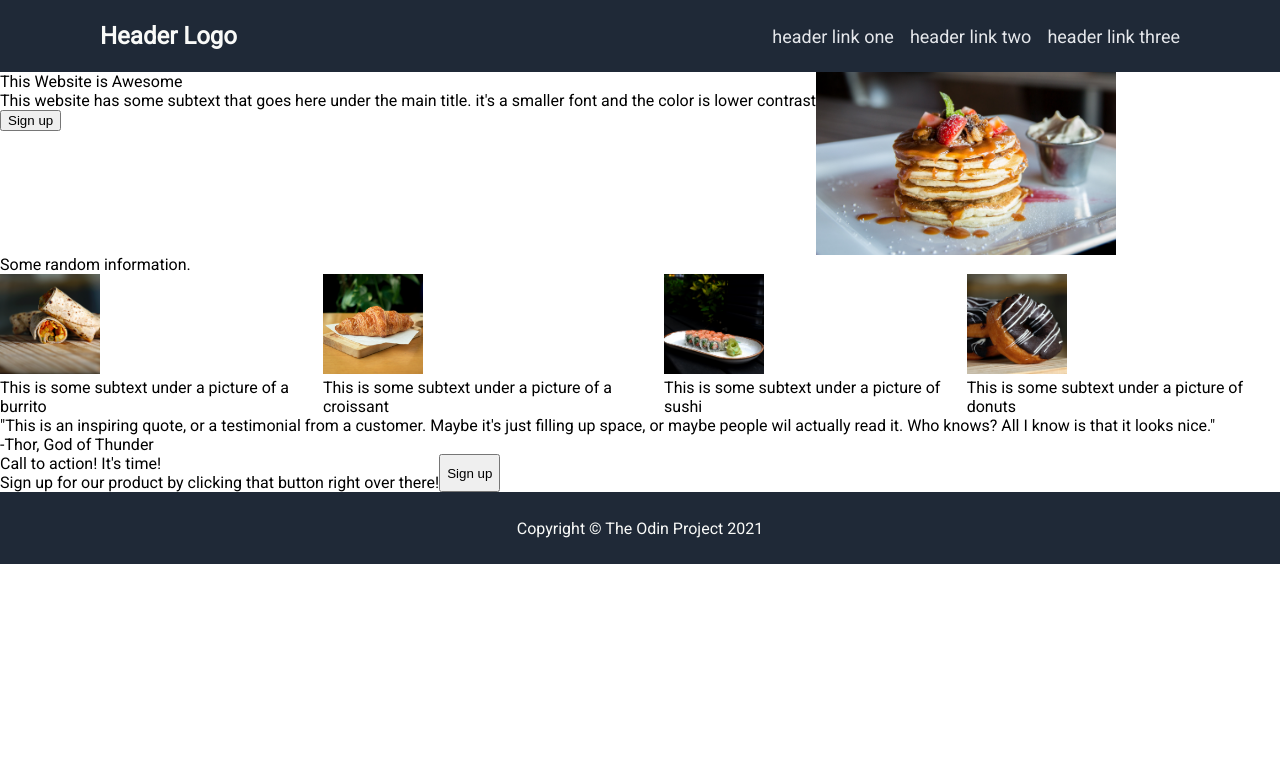
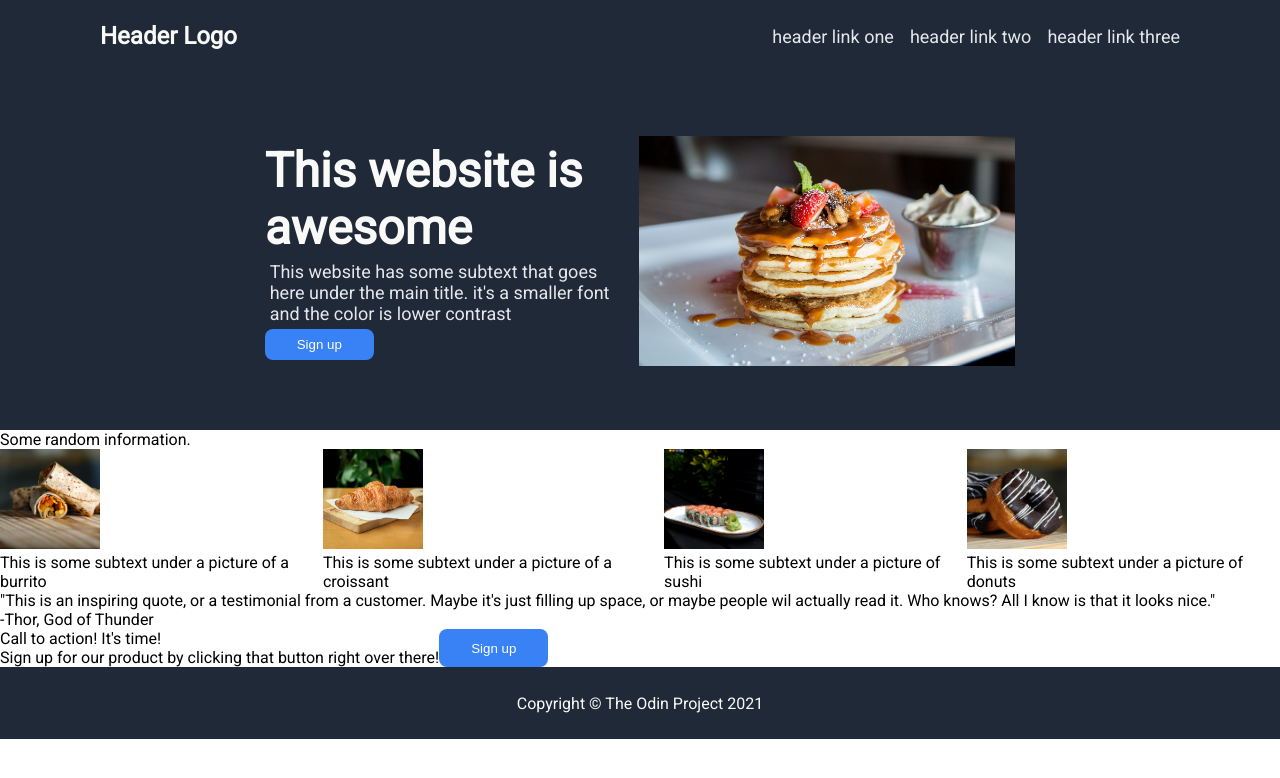
Before and after one commit to kaylanw4/landing-page, a plain HTML site: page index.html in a window 1280 px wide. Drawn offline with Linux system fonts and the light colour scheme.

Commit message:
Finished styling for top portion

```diff
--- a/index.html
+++ b/index.html
@@ -27,9 +27,9 @@
 
         <div class="top">
             <div class="top-body">
-                <div class="title">This Website is Awesome</div>
+                <div class="title">This website is awesome</div>
                 <div class="text">This website has some subtext that goes here under the main title. it's a smaller font and the color is lower contrast</div>
-                <button class="sign-up">Sign up</button>
+                <button class="sign-up-top">Sign up</button>
             </div>
             <img src="./images/pancake.jpg" alt="pancake">
 
@@ -65,7 +65,7 @@
                 <div class="title">Call to action! It's time!</div>
                 <div class="text">Sign up for our product by clicking that button right over there!</div>
             </div>
-            <button class="sign-up">Sign up</button>
+            <button class="sign-up-bot">Sign up</button>
         </div>
 
     </div>
--- a/style.css
+++ b/style.css
@@ -26,6 +26,7 @@ a {
     align-items: center;
     justify-content: space-between;
     padding: 0px 100px;
+    white-space: nowrap;
 
 }
 
@@ -43,7 +44,38 @@ a {
 }
 
 .top {
+    background-color: #1F2937;
     display: flex;
+    align-items: center;
+    justify-content: center;
+    padding: 64px 100px;
+    gap: 24px;
+}
+
+.top-body {
+    flex-basis: 350px;
+    min-width: 350px;
+}
+
+.top .title {
+    font-size: 48px;
+    font-weight: bolder;
+    color: #F9FAF8;
+}
+
+.top .text {
+    font-size: 18px;
+    color: #E5E7EB;
+    margin: 5px;
+}
+
+button {
+    cursor: pointer;
+    padding: 8px 32px;
+    border-radius: 8px;
+    color: white;
+    background-color: #3882F6;
+    border: none;
 }
 
 .bot {
@@ -51,8 +83,8 @@ a {
 }
 
 img {
-    height: auto;
-    width: 300px;
+    height: 230px;
+    width: auto;
 }
 
 .mid-body {
```
